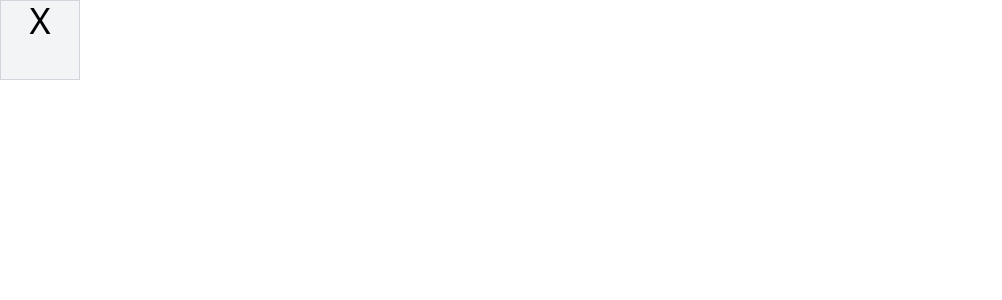
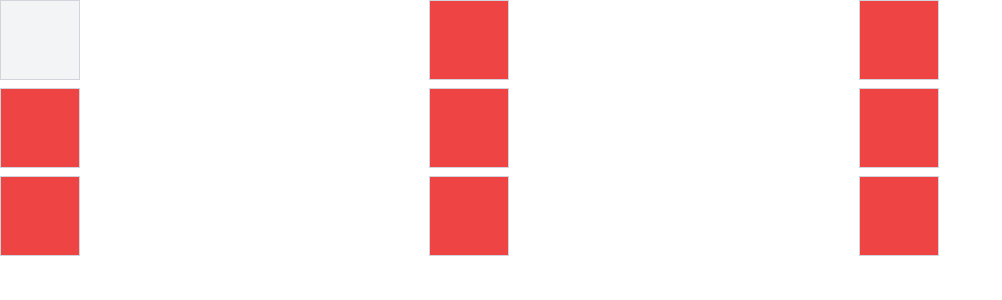
Before and after one commit to houcem-a-h-e/tic-tac-toe, a React (Create React App) app: page / in a window 1280 px wide. Shown: the top 300 px of the page, without its empty margins (0-1002 px from the left). Built offline with nearby package versions, Linux system fonts and the light colour scheme.

Commit message:
Add Board component with basic logic

```diff
--- a/src/App.tsx
+++ b/src/App.tsx
@@ -1,11 +1,11 @@
 
 import './index.css';
-import Square from './components/Square';
+import Board from './components/Board';
 
 function App() {
   return (
     <div className="App">
-      <Square value="X" onClick={()=>console.log("clicked")} />
+      <Board/>
     </div>
   );
 }
--- a/src/components/Board.tsx
+++ b/src/components/Board.tsx
@@ -1,6 +1,28 @@
-function Board() {
+// src/Board.tsx
+import React, { useState } from 'react';
+import Square from './Square';
+
+const Board: React.FC = () => {
+  // Explicitly define board state type
+  const [board, setBoard] = useState<(null | 'X' | 'O')[]>(Array(9).fill(null));
+
+  const handleCellClick = (index: number) => {
+    // Only allow setting a value if the cell is empty
+    if (board[index] === null) {
+      const newBoard = [...board];
+      newBoard[index] = 'X'; // Example: setting clicked cell to 'X'
+      setBoard(newBoard);
+    }
+    console.log("the number is ",index)
+  };
+
   return (
-    <div>Board</div>
-  )
-}
-export default Board
+    <div className="grid grid-cols-3 gap-2">
+      {board.map((cell, index) => (
+        <Square key={index} value={cell} onClick={() => handleCellClick(index)} />
+      ))}
+    </div>
+  );
+};
+
+export default Board;
--- a/src/components/Square.tsx
+++ b/src/components/Square.tsx
@@ -1,5 +1,5 @@
 interface SquareProps {
-    value: 'X' | 'O' | 'null';
+    value: 'X' | 'O' | null;
     onClick: () => void;
 }
 
```
